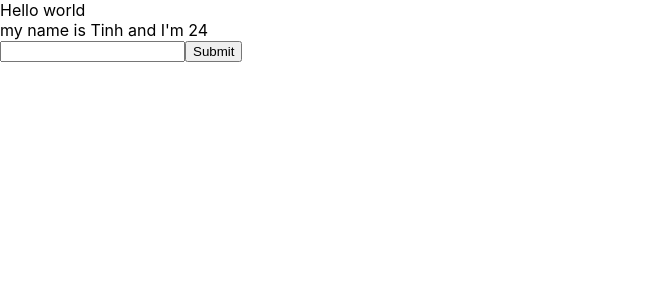
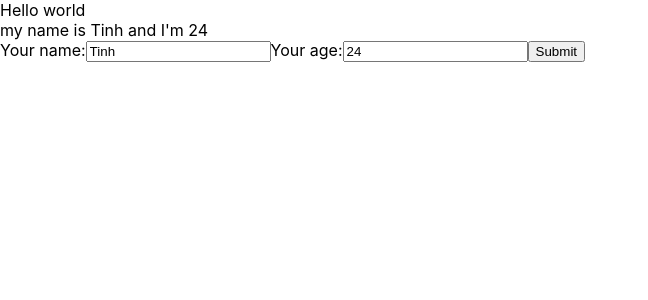
Before and after one commit to ductinh01/Learn_React, a React (Create React App) app: page / in a window 1280 px wide. Shown: the top 300 px of the page, without its empty margins (0-648 px from the left). Built offline with nearby package versions, Linux system fonts and the light colour scheme.

Commit message:
Nesting Component

```diff
--- a/src/components/MyComponent.js
+++ b/src/components/MyComponent.js
@@ -3,36 +3,13 @@
 
 import { toContainHTML } from "@testing-library/jest-dom/dist/matchers";
 import React from "react";
+import UserInfor from "./Userinfor";
 
 class MyComponent extends React.Component {
-  state = {
-    name: "Tinh",
-    adress: "Da Nang",
-    age: 24,
-  };
-
-  handleOnChangeInput = (event) => {
-    this.setState({
-      name: event.target.value,
-    });
-  };
-
-  handleOnSubmit = (event) => {
-    event.prevenDefault();
-    console.log(this.state);
-  };
-
   render() {
     return (
       <div>
-        my name is {this.state.name} and I'm {this.state.age}
-        <form onSubmit={(event) => this.handleOnSubmit(event)}>
-          <input
-            type="text"
-            onChange={(event) => this.handleOnChangeInput(event)}
-          ></input>
-          <button>Submit</button>
-        </form>
+        <UserInfor></UserInfor>
       </div>
     );
   }
--- /dev/null
+++ b/src/components/Userinfor.js
@@ -0,0 +1,52 @@
+import React from "react";
+
+class UserInfor extends React.Component {
+  state = {
+    name: "Tinh",
+    adress: "Da Nang",
+    age: 24,
+  };
+
+  handleOnChangeInput = (event) => {
+    this.setState({
+      name: event.target.value,
+    });
+  };
+
+  handleOnChangeInput = (event) => {
+    this.setState({
+      age: event.target.value,
+    });
+  };
+
+  handleOnSubmit = (event) => {
+    event.prevenDefault();
+    console.log(this.state);
+  };
+
+  render() {
+    return (
+      <div>
+        my name is {this.state.name} and I'm {this.state.age}
+        <form onSubmit={(event) => this.handleOnSubmit(event)}>
+          <label>Your name:</label>
+          <input
+            value={this.state.name}
+            type="text"
+            onChange={(event) => this.handleOnChangeInput(event)}
+          ></input>
+
+          <label>Your age:</label>
+          <input
+            value={this.state.age}
+            type="text"
+            onChange={(event) => this.handleOnChangeInput(event)}
+          ></input>
+          <button>Submit</button>
+        </form>
+      </div>
+    );
+  }
+}
+
+export default UserInfor;
```
